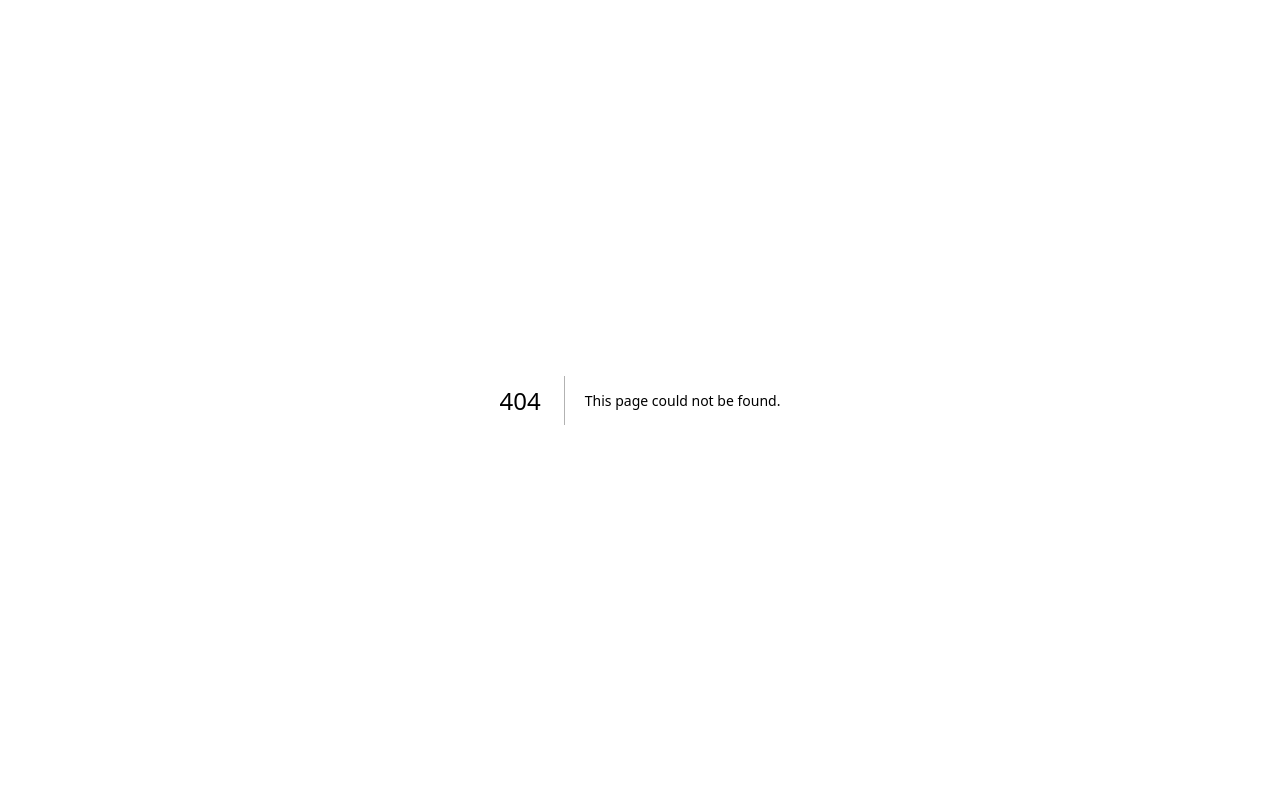
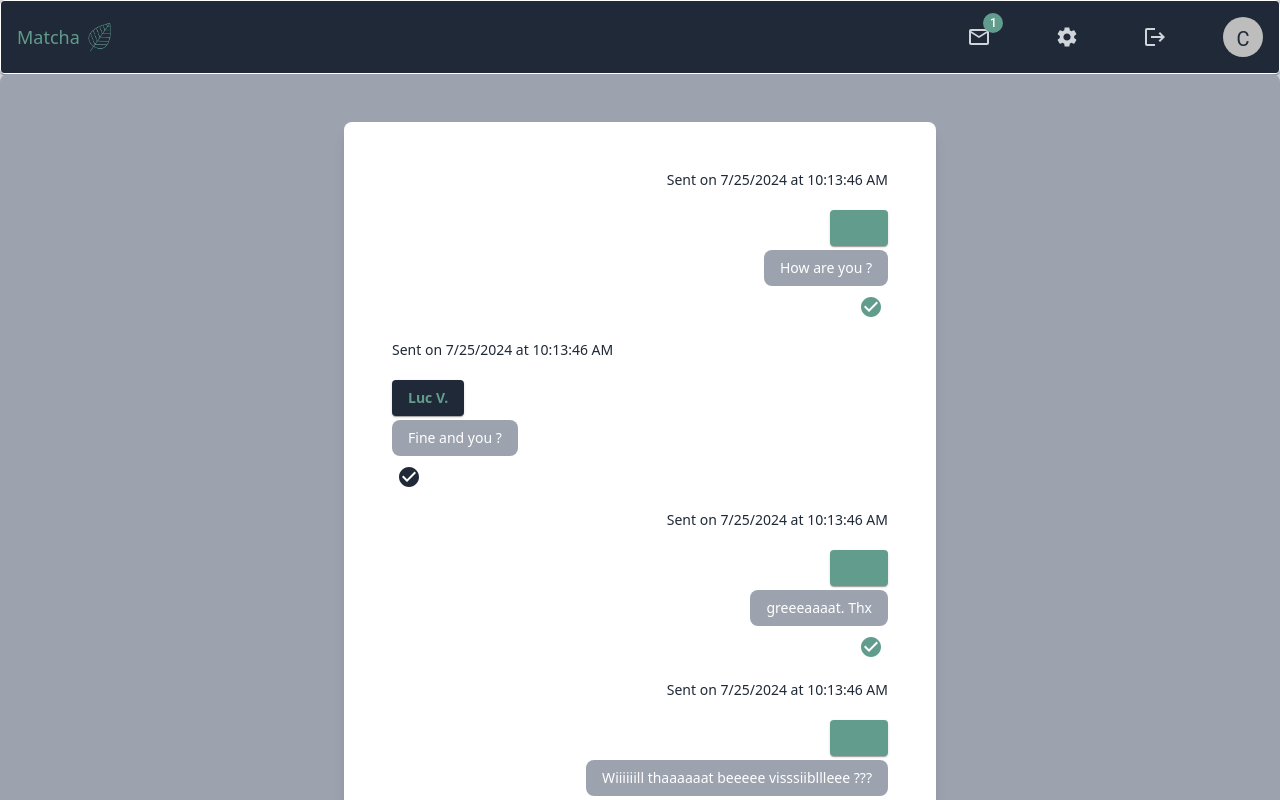
Before and after one commit to claire-d-b/Matcha_front_local, a Next.js app: page /chat in a window 1280 px wide. Before the commit this address had no page. Shown: the top 800 px of the page. Built offline with nearby package versions, Linux system fonts and the light colour scheme.

Commit message:
Added fake chat component

```diff
--- a/src/app/Cnav.tsx
+++ b/src/app/Cnav.tsx
@@ -24,14 +24,6 @@ interface ComponentProps {
 }
 
 const _: React.FC<ComponentProps> = ({ className }) => {
-  const [anchorEl, setAnchorEl] = React.useState<null | HTMLElement>(null);
-  const open = Boolean(anchorEl);
-  const handleClick = (event: React.MouseEvent<HTMLElement>) => {
-    setAnchorEl(event.currentTarget);
-  };
-  const handleClose = () => {
-    setAnchorEl(null);
-  };
   return (
     <React.Fragment>
       <div className={className}>
--- /dev/null
+++ b/src/app/chat/page.tsx
@@ -0,0 +1,77 @@
+import React from 'react'
+import { ThemeProvider, Paper, IconButton } from '@mui/material'
+import Ctextfield from '../Ctextfield'
+import Ctitle from '../Ctitle'
+import Cnav from '../Cnav'
+import Image from 'next/image'
+import TeaImage from '../../../public/images/tea.png'
+import LeafImage from '../../../public/images/leaf.png'
+import theme from '../theme'
+import CheckCircleOutlineIcon from '@mui/icons-material/CheckCircleOutline';
+import CheckCircleIcon from '@mui/icons-material/CheckCircle';
+
+
+
+const messages = [ {
+    'author': 'Victor D.',
+    'content': 'How are you ?',
+    'mine': true,
+    'date': new Date().toLocaleDateString(),
+    'time': new Date().toLocaleTimeString(),
+    'received': true
+},
+{
+    'author': 'Luc V.',
+    'content': 'Fine and you ?',
+    'mine': false,
+    'date': new Date().toLocaleDateString(),
+    'time': new Date().toLocaleTimeString(),
+    'received': true
+},
+{
+    'author': 'Victor D.',
+    'content': 'greeeaaaat. Thx',
+    'mine': true,
+    'date': new Date().toLocaleDateString(),
+    'time': new Date().toLocaleTimeString(),
+    'received': true
+},
+{
+    'author': 'Victor D.',
+    'content': 'Wiiiiiill thaaaaaat beeeee visssiibllleee ???',
+    'mine': true,
+    'date': new Date().toLocaleDateString(),
+    'time': new Date().toLocaleTimeString(),
+    'received': false
+},
+]
+
+const _ = () => {
+  return (
+    <ThemeProvider theme={theme}>
+        <div className="flex flex-col h-screen w-screen bg-gray-300">
+            <Paper className="p-4 border border-white flex w-full justify-center items-center">
+                <Ctitle opts="text-lg font-light" title="Matcha" />
+                <Image className="w-6 md:w-10 h-auto" src={LeafImage} alt="leaf" />
+                <Cnav className="self-end flex w-full justify-end items-center gap-2 md:gap-12 text-xs md:text-base" />
+            </Paper>
+            <div className="rounded-lg p-12 flex flex-col justify-center items-center text-lg font-thin bg-gray-400">
+                <div className="md:w-1/2 self-center bg-white rounded-lg p-12 shadow-lg overflow-scroll">
+                { messages.length && messages.map((m, i) =>
+                    <div key={`message_${i}`} className="flex flex-col gap-1 mb-8 md:mb-4 text-sm text-white justify-center items-center">
+                        <div className={ m.mine ? 'mb-2 md:mb-4 text-gray-800 self-end' : 'mb-2 md:mb-4 text-gray-800 self-start' }>Sent on { m.date } at { m.time }</div>
+                        <Paper sx={{ backgroundColor: m.mine ? '#629c8d' : 'bg-gray-800'}} className={ m.mine ? 'py-1 px-2 md:px-4 md:py-2 self-end rounded-lg font-semibold text-white' : 'py-1 px-2 md:px-4 md:py-2 self-start bg-gray-800 rounded-lg font-semibold text-white'}>{ m.mine ? 'You' : m.author }</Paper>
+                        <div className={ m.mine ? 'py-1 px-2 md:px-4 md:py-2 self-end bg-gray-400 rounded-lg font-thin' : 'py-1 px-2 md:px-4 md:py-2 self-start bg-gray-400 rounded-lg font-thin'}>{ m.content }</div>
+                        { m.received &&
+                        <IconButton size="small" className={ m.mine ? "mt-0 self-end" : 'mt-0 self-start' } disabled><CheckCircleIcon className={ m.mine ? "text-sm" : "text-sm text-gray-800" }/></IconButton>
+                        || <IconButton size="small" className={ m.mine ? "mt-0 self-end" : 'mt-0 self-start' }><CheckCircleOutlineIcon className={ m.mine ? "text-sm" : "text-sm text-gray-800" } /></IconButton> }
+                    </div>) }
+                </div>
+            </div>
+            <Paper className="w-full p-4 border border-white flex flex-col justify-center items-center bg-gray-800">
+                Copyright
+            </Paper>
+        </div>
+    </ThemeProvider>)
+}
+export default _
--- a/src/app/theme.ts
+++ b/src/app/theme.ts
@@ -113,7 +113,14 @@ const theme = createTheme({
               },
             },
           },
-        },
+          MuiPaper: {
+            styleOverrides: {
+              root: {
+                backgroundColor: 'bg-gray-800', // Change this to your desired background color
+              },
+            },
+          }
+        }
     // Optional: customize other theme properties here
 });
 
```
